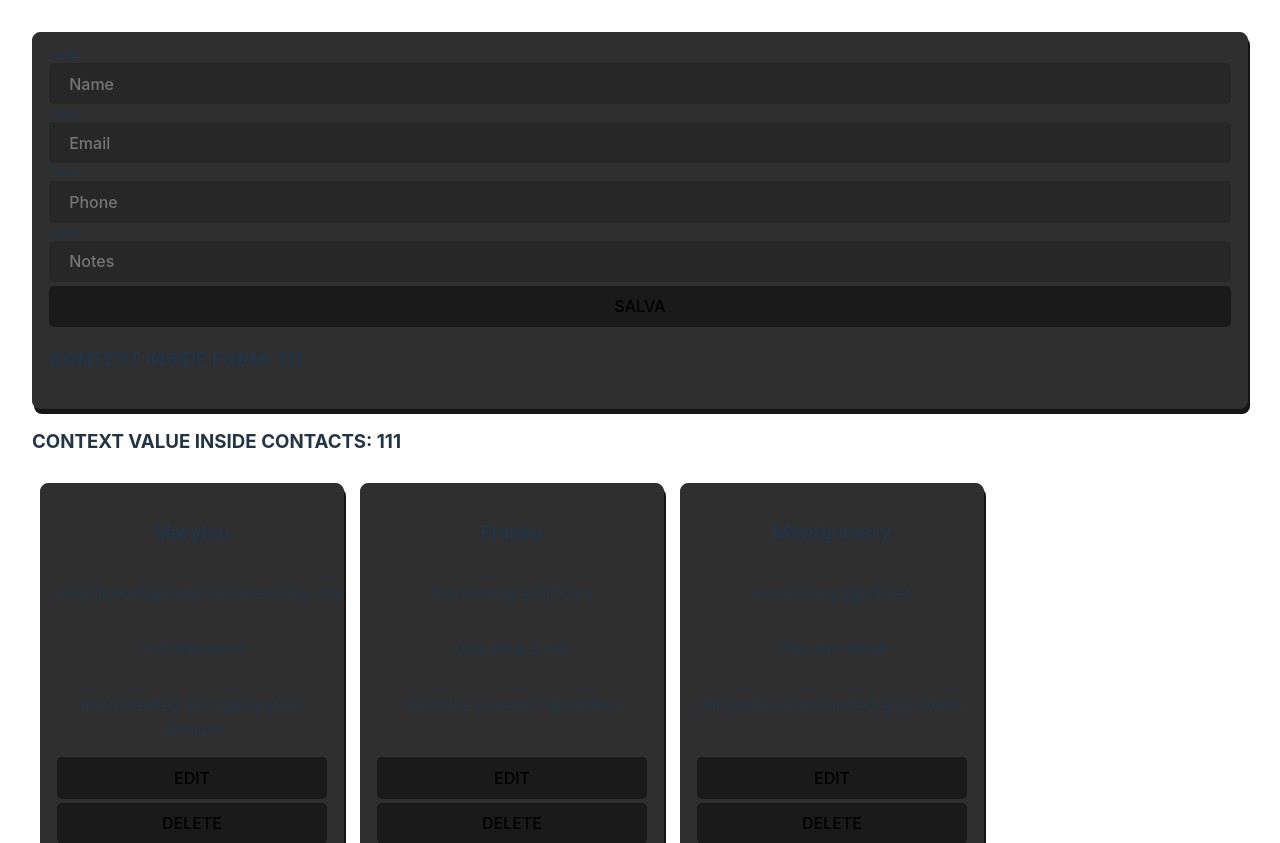
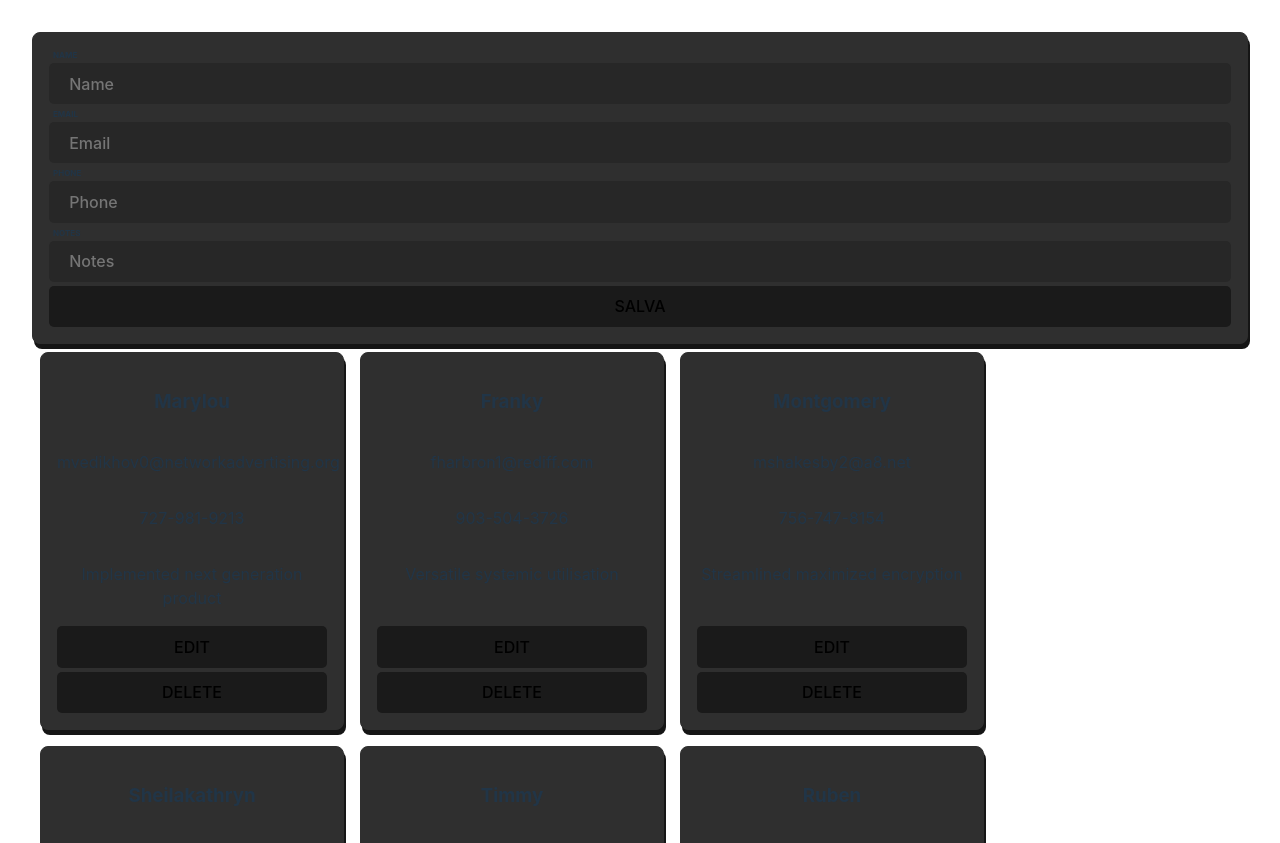
Before and after one commit to FMiscia/react-course, a React (Vite) app: page / in a window 1280 px wide. Shown: the top 843 px of the page. Built offline with nearby package versions, Linux system fonts and the light colour scheme.

Commit message:
App scoped reducer with context

```diff
--- a/src/App.tsx
+++ b/src/App.tsx
@@ -1,17 +1,23 @@
-import React from 'react'
+import React, { useReducer } from 'react'
 import Contacts from './pages/Contacts'
 import './App.css'
+import { contacts } from '../db'
+import contactsReducer, { ContactsAction } from './reducers/contactsReducer'
 
-export const AppNumberContext = React.createContext(5)
+export const ContactsStoreContext = React.createContext(contacts)
+export const ContactsDispatchContext = React.createContext<React.Dispatch<ContactsAction>>(() => {})
 
 function App() {
+    const [list, dispatch] = useReducer(contactsReducer, contacts)
 
     return (
-        <AppNumberContext.Provider value={111}>
-            <div className="App">
-                <Contacts />
-            </div>
-        </AppNumberContext.Provider>
+        <ContactsStoreContext.Provider value={list}>
+            <ContactsDispatchContext.Provider value={dispatch}>
+                <div className="App">
+                    <Contacts />
+                </div>
+            </ContactsDispatchContext.Provider>
+        </ContactsStoreContext.Provider>
     )
 }
 
--- a/src/components/forms/ContactCardForm.tsx
+++ b/src/components/forms/ContactCardForm.tsx
@@ -1,5 +1,4 @@
-import { useContext, useState } from 'react'
-import { AppNumberContext } from '../../App'
+import { useState } from 'react'
 import { ContactModel } from '../../types'
 import { uid } from '../../utils'
 import Button from '../Button'
@@ -10,7 +9,6 @@ function ContactCardForm({ initialValues, onSubmit }: ContactCardFormProps) {
     const [email, setEmail] = useState(initialValues?.email ?? '')
     const [phone, setPhone] = useState(initialValues?.phone ?? '')
     const [notes, setNotes] = useState(initialValues?.notes ?? '')
-    const appNumber = useContext(AppNumberContext)
     return (
         <div style={{ display: 'flex', flexDirection: 'column', flex: 1 }}>
             <Input
@@ -50,7 +48,6 @@ function ContactCardForm({ initialValues, onSubmit }: ContactCardFormProps) {
                     onSubmit(contact)
                 }}
             />
-            <h3>CONTEXT INSIDE FORM: {appNumber}</h3>
         </div>
     )
 }
--- a/src/pages/Contacts.tsx
+++ b/src/pages/Contacts.tsx
@@ -1,15 +1,14 @@
-import { useContext, useReducer } from 'react'
-import { contacts } from '../../db'
+import { useContext } from 'react'
 import ContactCard from '../components/ContactCard'
 import { ContactModel } from '../types'
 import ContactCardForm from '../components/forms/ContactCardForm'
 import Card from '../components/Card'
-import contactsReducer, { ContactActionTypes } from '../reducers/contactsReducer'
-import { AppNumberContext } from '../App'
+import { ContactActionTypes } from '../reducers/contactsReducer'
+import { ContactsDispatchContext, ContactsStoreContext } from '../App'
 
 function Contacts() {
-    const [list, dispatch] = useReducer(contactsReducer, contacts)
-    const appNumber = useContext(AppNumberContext)
+    const list = useContext(ContactsStoreContext)
+    const dispatch = useContext(ContactsDispatchContext)
 
     const createContact = (model: ContactModel) => {
         dispatch({ type: ContactActionTypes.contacts_ADD, payload: model })
@@ -28,7 +27,6 @@ function Contacts() {
             <Card>
                 <ContactCardForm onSubmit={createContact} />
             </Card>
-            <h3>CONTEXT VALUE INSIDE CONTACTS: {appNumber}</h3>
             <div
                 style={{
                     display: 'flex',
```
